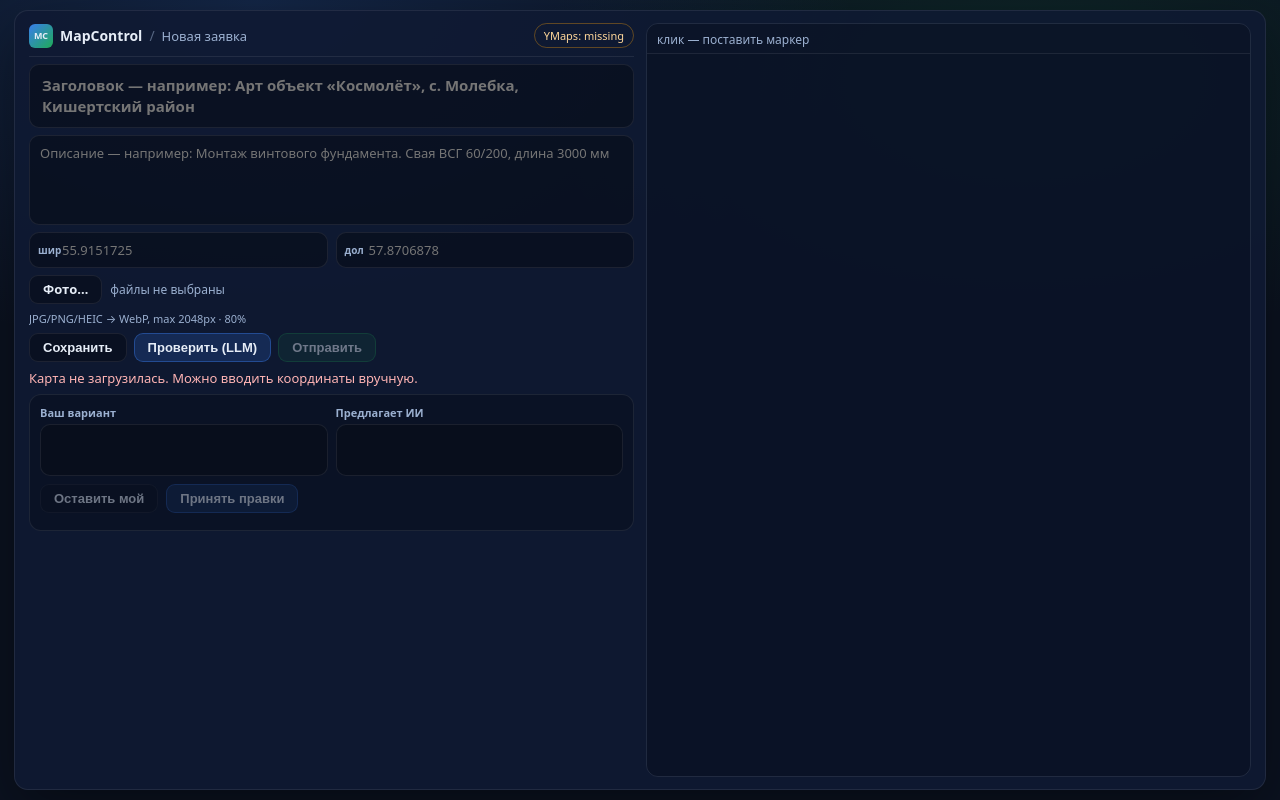
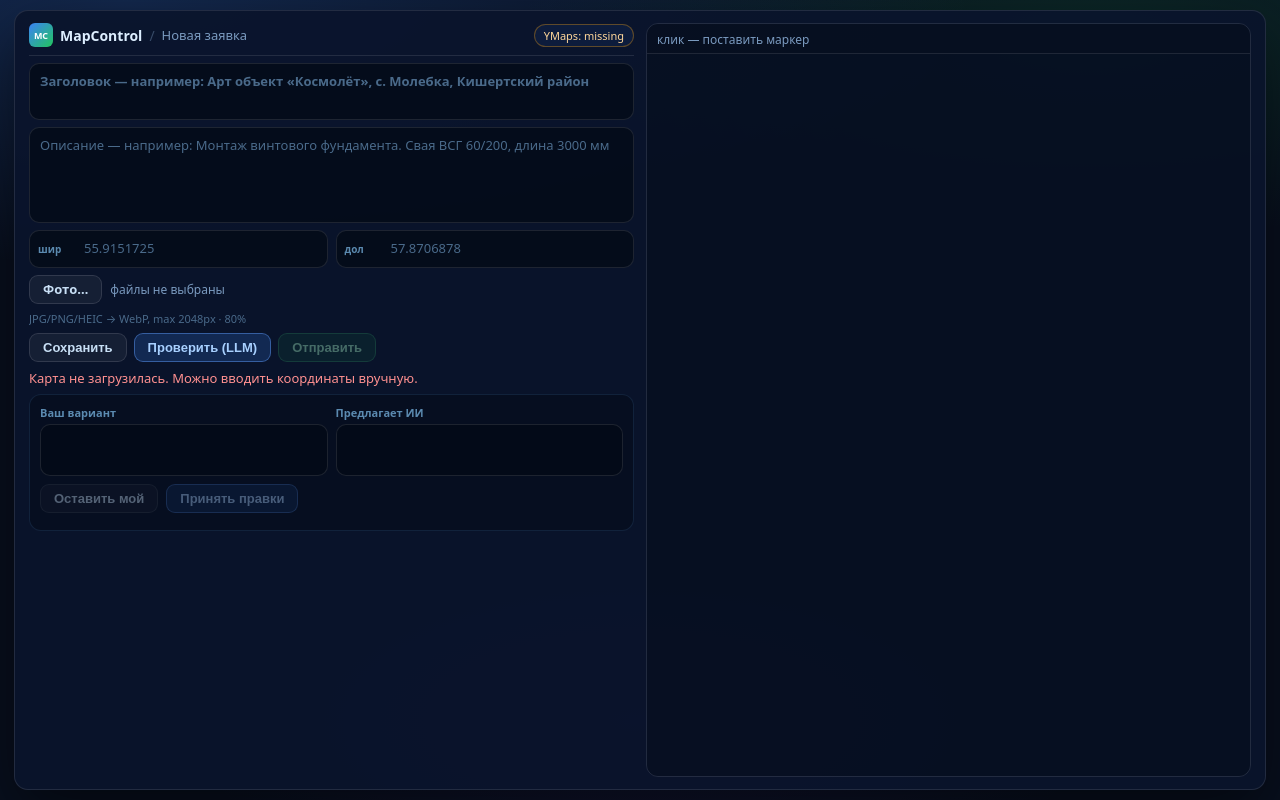
Before and after one commit to AlexanderKuzikov/MapControl, a website: page public/index.html in a window 1280 px wide. Drawn offline with Linux system fonts and the light colour scheme.

Commit message:
ui: equal font sizes, full coord labels, color refresh

```diff
--- a/public/styles.css
+++ b/public/styles.css
@@ -1,12 +1,14 @@
 :root {
-  --bg: #0b1220;
-  --text: #e6edf7;
-  --muted: #9bb0d0;
-  --border: rgba(255,255,255,0.08);
+  --bg: #080f1e;
+  --text: #ddeeff;
+  --muted: #7a9abf;
+  --border: rgba(255,255,255,0.10);
+  --border-focus: rgba(99,179,255,0.55);
   --primary: #3b82f6;
   --good: #22c55e;
   --bad: #ef4444;
-  --field-bg: rgba(7,12,24,0.6);
+  --field-bg: rgba(4,10,22,0.72);
+  --card-bg: rgba(10,20,44,0.92);
 }
 
 * { box-sizing: border-box; }
@@ -18,9 +20,10 @@ html, body {
   font-size: 14px;
   color: var(--text);
   background:
-    radial-gradient(1000px 600px at 20% 0%, rgba(59,130,246,0.18), transparent 60%),
-    radial-gradient(900px 500px at 80% 10%, rgba(34,197,94,0.12), transparent 55%),
-    #0b1220;
+    radial-gradient(ellipse 120% 60% at 10% 0%, rgba(59,130,246,0.22), transparent 55%),
+    radial-gradient(ellipse 90% 50% at 85% 5%,  rgba(34,197,94,0.14),  transparent 50%),
+    radial-gradient(ellipse 60% 40% at 50% 90%, rgba(99,60,220,0.10),  transparent 60%),
+    #080f1e;
 }
 
 .container {
@@ -35,15 +38,14 @@ html, body {
   min-height: 0;
   display: flex;
   flex-direction: column;
-  background: rgba(15,26,51,0.88);
+  background: var(--card-bg);
   border: 1px solid var(--border);
   border-radius: 14px;
   padding: 12px 14px;
-  box-shadow: 0 20px 60px rgba(0,0,0,0.4);
+  box-shadow: 0 24px 64px rgba(0,0,0,0.5);
   overflow: hidden;
 }
 
-/* ── Grid: половину на половину ── */
 .grid {
   flex: 1;
   min-height: 0;
@@ -54,7 +56,6 @@ html, body {
 }
 @media (max-width: 900px) { .grid { grid-template-columns: 1fr; } }
 
-/* ── Левая колонка ── */
 .col--form {
   display: flex;
   flex-direction: column;
@@ -75,12 +76,13 @@ html, body {
 .brand__logo {
   width: 24px; height: 24px; border-radius: 6px;
   display: grid; place-items: center;
-  background: linear-gradient(135deg, rgba(59,130,246,0.95), rgba(34,197,94,0.85));
+  background: linear-gradient(135deg, #3b82f6, #22c55e);
   font-weight: 800; font-size: 9px;
+  color: #fff;
   flex-shrink: 0;
 }
-.brand__title { font-weight: 800; font-size: 14px; }
-.brand__sep { color: var(--muted); opacity: 0.5; }
+.brand__title { font-weight: 800; font-size: 14px; color: var(--text); }
+.brand__sep { color: var(--muted); opacity: 0.4; }
 .brand__sub { color: var(--muted); font-size: 13px; }
 .ml-auto { margin-left: auto; }
 
@@ -94,20 +96,27 @@ html, body {
   color: var(--text);
   outline: none;
   font-size: 13px;
+  line-height: 1.5;
   font-family: inherit;
   display: block;
-  transition: border-color .15s, box-shadow .15s;
+  transition: border-color .15s, box-shadow .15s, background .15s;
 }
 .textarea { resize: none; }
+
+/* Заголовок — тот же размер, но полужирный */
 .textarea--title {
-  font-size: 15px;
+  font-size: 13px;
   font-weight: 600;
-  line-height: 1.4;
-  padding: 10px 12px;
+  color: #c8e6ff;
 }
+
+/* placeholder — светлее чем дефолтный */
+::placeholder { color: #4a6a8a; opacity: 1; }
+
 .input:focus, .textarea:focus {
-  border-color: rgba(59,130,246,0.55);
-  box-shadow: 0 0 0 3px rgba(59,130,246,0.1);
+  border-color: var(--border-focus);
+  background: rgba(4,12,28,0.85);
+  box-shadow: 0 0 0 3px rgba(59,130,246,0.12);
 }
 
 /* ── Координаты ── */
@@ -122,10 +131,11 @@ html, body {
   left: 9px; top: 50%;
   transform: translateY(-50%);
   font-size: 10px; font-weight: 700;
-  color: var(--muted);
+  color: #5b8ab0;
   pointer-events: none; user-select: none;
+  white-space: nowrap;
 }
-.input--prefix { padding-left: 32px; }
+.input--prefix { padding-left: 54px; }
 
 /* ── Фото ── */
 .file-row {
@@ -135,7 +145,7 @@ html, body {
 .file-input { display: none; }
 .file-info { flex: 1; overflow: hidden; text-overflow: ellipsis; white-space: nowrap; }
 
-.hint { color: var(--muted); font-size: 11px; }
+.hint { color: #4a6a8a; font-size: 11px; }
 .muted { color: var(--muted); }
 .sm { font-size: 12px; }
 
@@ -143,37 +153,56 @@ html, body {
 .actions { display: flex; flex-wrap: wrap; gap: 7px; }
 .btn {
   border-radius: 9px;
-  border: 1px solid var(--border);
-  background: var(--field-bg);
-  color: var(--text);
+  border: 1px solid rgba(255,255,255,0.12);
+  background: rgba(255,255,255,0.05);
+  color: #c8dff5;
   padding: 7px 13px;
   cursor: pointer;
-  font-weight: 650;
+  font-weight: 600;
   font-size: 13px;
   line-height: 1;
+  transition: border-color .15s, background .15s;
 }
-.btn:hover { border-color: rgba(255,255,255,0.18); }
-.btn:disabled { opacity: 0.45; cursor: not-allowed; }
-.btn--primary { background: rgba(59,130,246,0.18); border-color: rgba(59,130,246,0.38); }
-.btn--good    { background: rgba(34,197,94,0.16);  border-color: rgba(34,197,94,0.38); }
+.btn:hover {
+  border-color: rgba(255,255,255,0.22);
+  background: rgba(255,255,255,0.09);
+}
+.btn:disabled { opacity: 0.4; cursor: not-allowed; }
+.btn--primary {
+  background: rgba(59,130,246,0.20);
+  border-color: rgba(99,160,255,0.45);
+  color: #a8d0ff;
+}
+.btn--primary:hover {
+  background: rgba(59,130,246,0.30);
+}
+.btn--good {
+  background: rgba(34,197,94,0.18);
+  border-color: rgba(74,220,130,0.40);
+  color: #a0f0c0;
+}
+.btn--good:hover {
+  background: rgba(34,197,94,0.28);
+}
 
 .pill {
-  font-size: 11px; padding: 4px 9px;
+  font-size: 11px; padding: 3px 9px;
   border-radius: 999px;
-  border: 1px solid var(--border);
-  color: var(--muted);
+  border: 1px solid rgba(99,179,255,0.25);
+  color: #6ab0d8;
+  background: rgba(59,130,246,0.08);
 }
 
 .msg { font-size: 13px; min-height: 0; }
-.msg__ok  { color: #b7ffd1; }
-.msg__bad { color: #ffb4b4; }
+.msg__ok  { color: #7effc0; }
+.msg__bad { color: #ff9090; }
 
 /* ── Diff ── */
 .diff-wrap {
-  border: 1px solid var(--border);
+  border: 1px solid rgba(99,179,255,0.12);
   border-radius: 12px;
   padding: 10px;
-  background: rgba(7,12,24,0.4);
+  background: rgba(4,10,22,0.5);
 }
 .diff {
   display: grid;
@@ -183,7 +212,7 @@ html, body {
 .diff__label {
   font-size: 11px;
   font-weight: 600;
-  color: var(--muted);
+  color: #5b8ab0;
   margin-bottom: 4px;
 }
 .diff__box {
@@ -196,6 +225,7 @@ html, body {
   margin: 0;
   font-size: 12px;
   font-family: inherit;
+  color: var(--text);
 }
 .diff-actions {
   display: flex;
@@ -206,7 +236,7 @@ html, body {
 
 .warnings { margin: 7px 0 0; padding-left: 16px; color: #ffd79a; font-size: 12px; }
 
-/* ── Правая: карта ── */
+/* ── Карта ── */
 .col--map {
   display: flex;
   flex-direction: column;
@@ -224,7 +254,7 @@ html, body {
 .mapHeader {
   padding: 5px 10px;
   border-bottom: 1px solid var(--border);
-  background: rgba(7,12,24,0.35);
+  background: rgba(4,10,22,0.5);
   flex-shrink: 0;
 }
-.map { flex: 1; min-height: 0; background: rgba(7,12,24,0.4); }
+.map { flex: 1; min-height: 0; background: rgba(4,10,22,0.4); }
```
